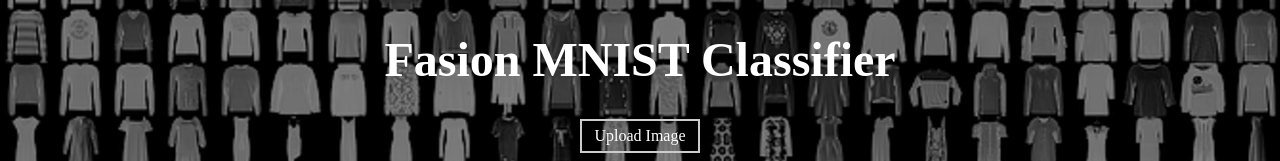
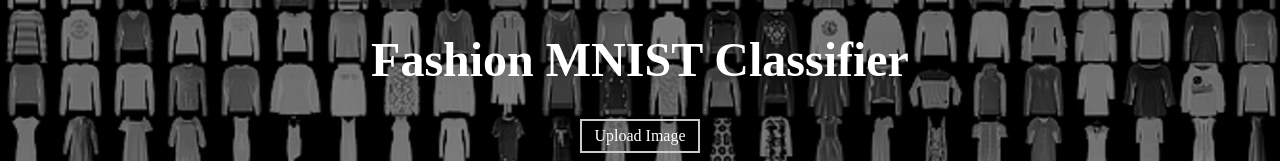
Before and after one commit to irische/ML-Flask-Deployed-Cloud-Fasion-MNIST, a plain HTML site: page templates/index.html in a window 1280 px wide. Shown: the top 161 px of the page. Drawn offline with nearby package versions, Linux system fonts and the light colour scheme; files whose address does not match are found by name.

Commit message:
change type error

```diff
--- a/templates/index.html
+++ b/templates/index.html
@@ -1,7 +1,7 @@
 <!DOCTYPE html>
 <html>
 <head>
-	<title>Fasion MNIST Classifier</title>
+	<title>Fashion MNIST Classifier</title>
 	<!-- <link rel="stylesheet" link href="/static/css/base.css"> -->
 	<!-- <link rel="stylesheet" link href="styles/homeStyles.css"> -->
 	<!-- <link rel= "stylesheet" type= "text/css" href= "{{ url_for('static',filename='styles/homeStyles.css') }}"> -->
@@ -39,7 +39,7 @@
 </head>
 <body>
 
-	<h1><CENTER>Fasion MNIST Classifier</CENTER></h1>
+	<h1><CENTER>Fashion MNIST Classifier</CENTER></h1>
 
 	<!-- <form action="upload.php" method="post" enctype="multipart/form-data">
     Select image to upload:
```
Also changed, not shown: 1 other file.
